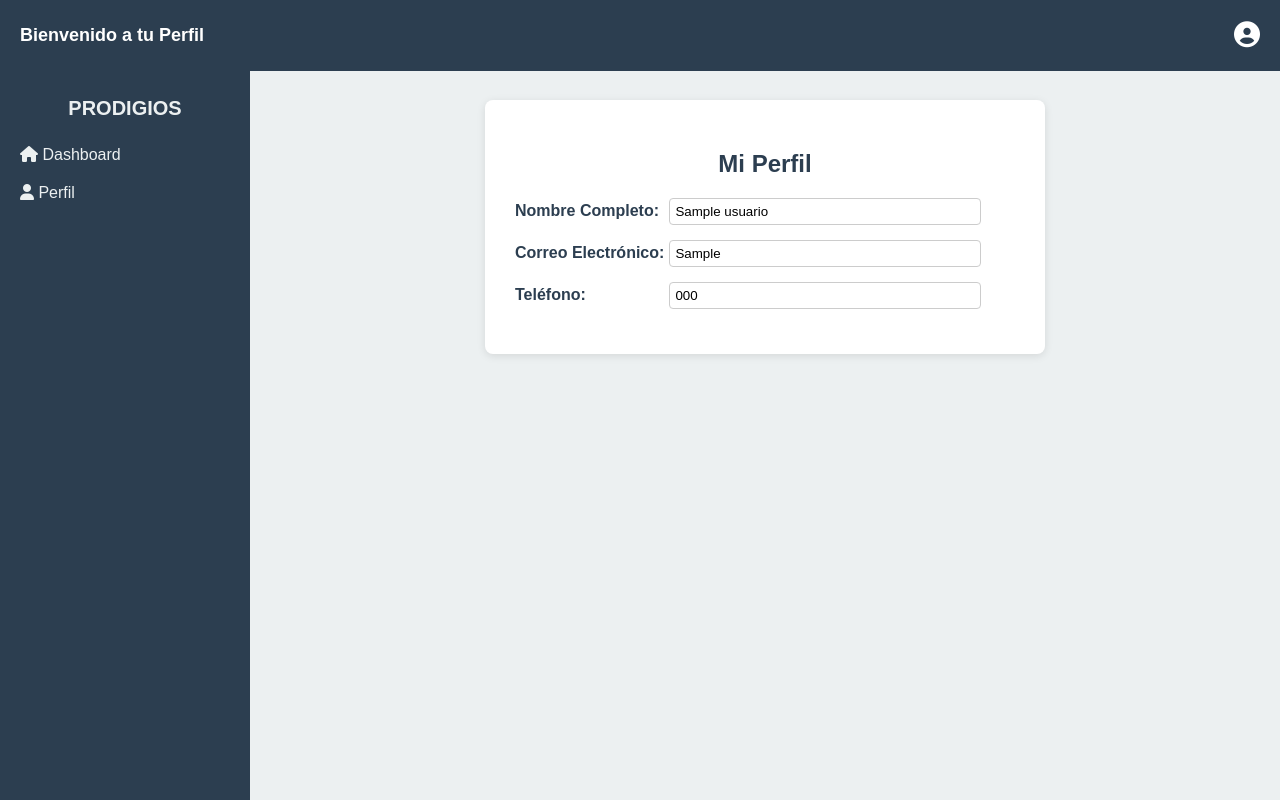
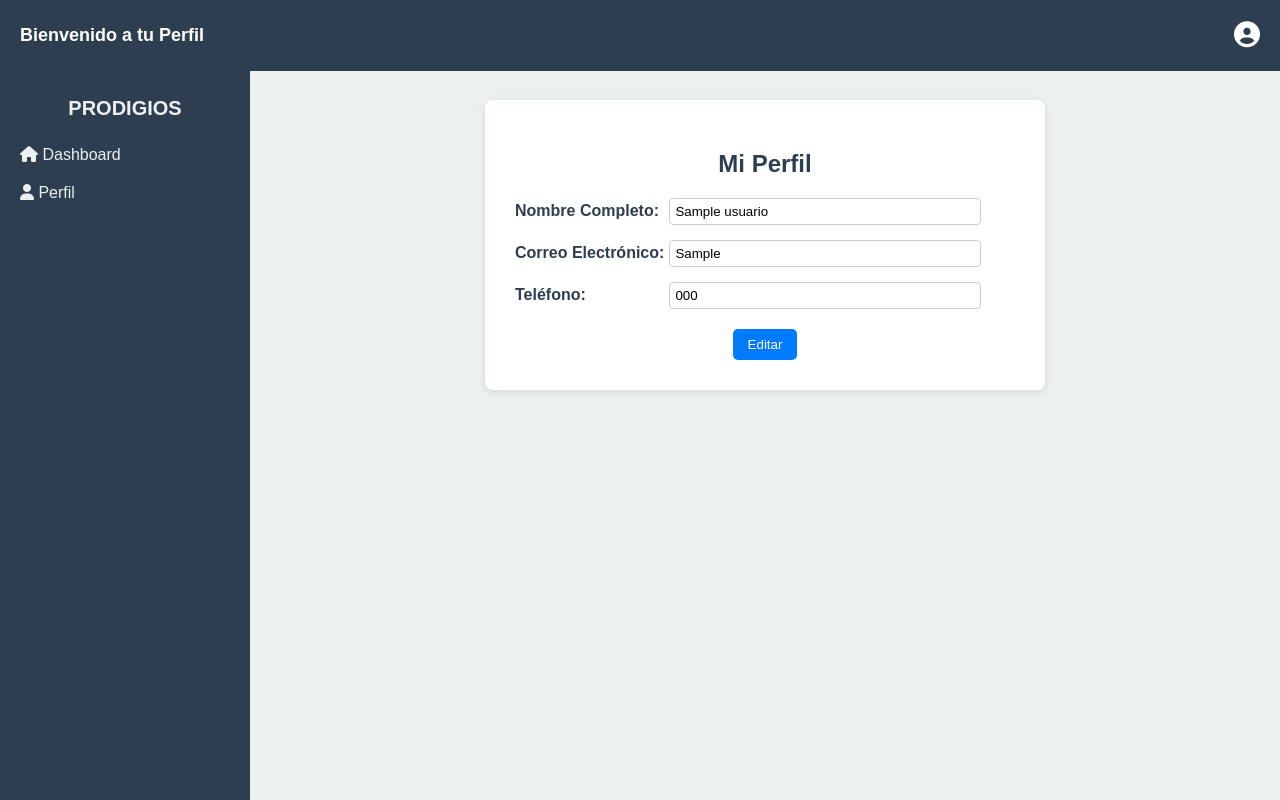
Before and after one commit to lroquehu/ING.-DE-SOFTWARE-I-PROYECTO, a PHP site: page /perfil.php in a window 1280 px wide. Run offline with PHP 8.4, Linux system fonts and the light colour scheme; tables that the repository leaves empty or names only in its code hold one stand-in row (values such as "Sample post").

Commit message:
se agrego la funcionalidad de edicion y guardado en el perfil

```diff
--- a/PAGINA WEB/perfil.php
+++ b/PAGINA WEB/perfil.php
@@ -2,10 +2,23 @@
 include("conexion.php");
 $usuario_id = 1;
 
-// Obtener datos desde la base de datos
+// Obtener datos
 $query = "SELECT nombre, correo, telefono FROM usuarios WHERE id = $usuario_id";
 $result = mysqli_query($conn, $query);
 $usuario = mysqli_fetch_assoc($result) ?? ['nombre'=>'', 'correo'=>'', 'telefono'=>''];
+
+// Guardar cambios
+if ($_SERVER["REQUEST_METHOD"] == "POST") {
+    $nombre = $_POST['nombre'];
+    $correo = $_POST['correo'];
+    $telefono = $_POST['telefono'];
+
+    $update = "UPDATE usuarios SET nombre='$nombre', correo='$correo', telefono='$telefono' WHERE id = $usuario_id";
+    mysqli_query($conn, $update);
+
+    header("Location: perfil.php");
+    exit;
+}
 ?>
 <!DOCTYPE html>
 <html lang="es">
@@ -41,7 +54,6 @@ $usuario = mysqli_fetch_assoc($result) ?? ['nombre'=>'', 'correo'=>'', 'telefono
       margin-right: 40px;
       font-size: 26px;
     }
-
     .profile-icon a {
       color: white;
       text-decoration: none;
@@ -118,7 +130,37 @@ $usuario = mysqli_fetch_assoc($result) ?? ['nombre'=>'', 'correo'=>'', 'telefono
       border: 1px solid #ccc;
       border-radius: 4px;
     }
+
+    .buttons {
+      text-align: center;
+      margin-top: 20px;
+    }
+
+    .buttons button {
+      padding: 8px 15px;
+      border: none;
+      border-radius: 5px;
+      cursor: pointer;
+      margin: 0 5px;
+    }
+
+    .edit-btn { background-color: #007bff; color: white; }
+    .cancel-btn { background-color: #6c757d; color: white; display: none; }
+    .save-btn { background-color: #28a745; color: white; display: none; }
   </style>
+  <script>
+    function enableEdit() {
+      const inputs = document.querySelectorAll("input");
+      inputs.forEach(input => input.removeAttribute("readonly"));
+      document.querySelector('.save-btn').style.display = 'inline-block';
+      document.querySelector('.cancel-btn').style.display = 'inline-block';
+      document.querySelector('.edit-btn').style.display = 'none';
+    }
+
+    function cancelEdit() {
+      window.location.reload();
+    }
+  </script>
 </head>
 <body>
   <header class="navbar">
@@ -137,21 +179,28 @@ $usuario = mysqli_fetch_assoc($result) ?? ['nombre'=>'', 'correo'=>'', 'telefono
   </aside>
 
   <main class="main-content">
+    <form method="POST">
       <div class="profile-card">
         <h2>Mi Perfil</h2>
         <div class="profile-info">
           <label>Nombre Completo:</label>
-        <input type="text" value="<?= htmlspecialchars($usuario['nombre']) ?>" readonly>
+          <input type="text" name="nombre" value="<?= htmlspecialchars($usuario['nombre']) ?>" readonly>
         </div>
         <div class="profile-info">
           <label>Correo Electrónico:</label>
-        <input type="email" value="<?= htmlspecialchars($usuario['correo']) ?>" readonly>
+          <input type="email" name="correo" value="<?= htmlspecialchars($usuario['correo']) ?>" readonly>
         </div>
         <div class="profile-info">
           <label>Teléfono:</label>
-        <input type="text" value="<?= htmlspecialchars($usuario['telefono']) ?>" readonly>
+          <input type="text" name="telefono" value="<?= htmlspecialchars($usuario['telefono']) ?>" readonly>
+        </div>
+        <div class="buttons">
+          <button type="button" class="edit-btn" onclick="enableEdit()">Editar</button>
+          <button type="submit" class="save-btn">Guardar</button>
+          <button type="button" class="cancel-btn" onclick="cancelEdit()">Cancelar</button>
         </div>
       </div>
+    </form>
   </main>
 </body>
 </html>
```
Lines whose indentation alone changed are shown as unchanged.
